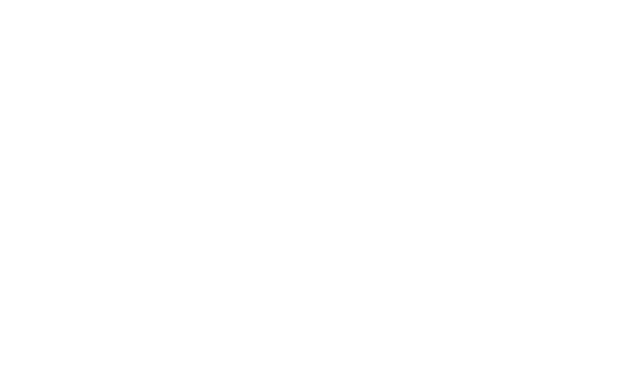
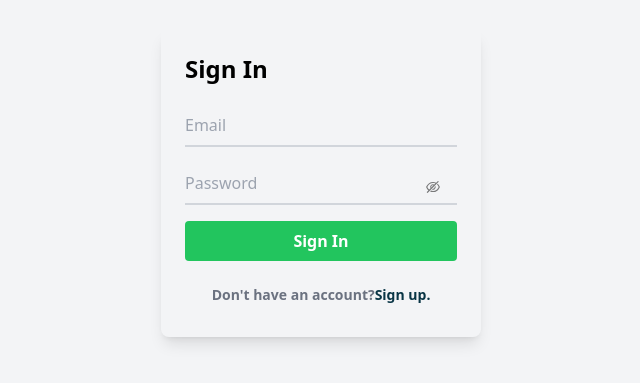
Before and after one commit to WoodWalkerr/st-highground-app, a React (Create React App) app in the folder frontend/: page /admin-login in a window 1280 px wide. Before the commit this address had no page. Shown: the part 217-600 px from the top of the page, without its empty margins (319-959 px from the left). Built offline with nearby package versions, Linux system fonts and the light colour scheme; the HTML template or start-up script is replaced by a standard one.

Commit message:
feature: added admin role for admin login

```diff
--- a/frontend/src/App.js
+++ b/frontend/src/App.js
@@ -6,6 +6,7 @@ import ScheduleBookForm from './components/ScheduleBookForm'
 import Navbar from './common/Navbar'
 import ListDashboard from "./components/ListDashboard"
 import VisitList from './components/VisitList'
+import AdminLogin from './authentication/AdminLogin'
 
 
 function App() {
@@ -15,6 +16,7 @@ function App() {
         <Route path="/" element={<Layout><Dashboard /></Layout>} />
         <Route path="/sign-up" element={<Layout><Signup /></Layout>} />
         <Route path="/sign-in" element={<Layout><Login /></Layout>} />
+        <Route path="/admin-login" element={<Layout><AdminLogin /></Layout>} />
         <Route path="/schedule-a-visit" element={<Layout><ScheduleBookForm /></Layout>} />
         <Route path="/list-dashboard" element={<ListDashboard />} />
         <Route path="/visit-request" element={<VisitList />} />
--- a/frontend/src/authentication/AdminLogin.js
+++ b/frontend/src/authentication/AdminLogin.js
@@ -1,106 +1,133 @@
-// import React, { useState } from 'react'
-// import { useNavigate } from 'react-router-dom'
-// import { loginUser } from '../../services/UserService'
+import React, { useState } from 'react'
+import { useNavigate } from 'react-router-dom'
+import { userLogin } from '../services/UserLoginServices'
+import { AiOutlineEye, AiOutlineEyeInvisible } from '../icons/icons'
 
-// function Login( { setIsAdmin, setIsAuthorized, setIsNavigationOut } ) {
+function AdminLogin({ setIsAdmin, setIsAuthorized}) {
+    const [adminData, setAdminData] = useState({ email: '', password: '' })
+    const [showPassword, setShowPassword] = useState(false)
 
-// const [adminData, setAdminData] = useState( {email: "", password: ""} )
-// const navigate = useNavigate()
-// setIsNavigationOut(true)
+    const navigate = useNavigate()
 
-// const handleChange = e => {
-//     const { name, value } = e.target
-//     setAdminData( prev => {
-//         return { ...prev, [name]: value}
-//     })
-//     console.log(name, value)
-// }
+    const handleChange = (e) => {
+        const { name, value } = e.target
+        setAdminData((prev) => {
+            return { ...prev, [name]: value }
+        })
+        console.log(name, value)
+    }
 
-// const handleSubmit = e => {
-//     e.preventDefault()
-//     try {
-//         loginUser(adminData).then((res)=>{
-//             if (JSON.stringify(res) !== '{}' && res !== undefined) {
-//                 console.log(res)
+    const handleSubmit = (e) => {
+        e.preventDefault()
+        try {
+            userLogin(adminData).then((res) => {
+                console.log("eto si admin", res)
 
-//                 if (res[1].role_id !== 2) {
-//                     alert("Not an admin account")
-//                     console.log(res[1].role_id)
-//                     navigate('/admin')
-//                 } else {
-//                     // Assigning Default Values Upon Login
-//                     sessionStorage.setItem("jwt", res[0].jwt)
-//                     sessionStorage.setItem("userRole", res[0].userRole)
-//                     localStorage.setItem("data", JSON.stringify(res[1]))
+                if (JSON.stringify(res) !== '{}' && res !== undefined) {
+                    console.log(res)
 
-//                     const data = localStorage.getItem("data")
-//                     if (data) {
-//                         console.log("Fetch Data: ", JSON.parse(data))
-//                     }
-//                     alert('Login Successfully! Noice Hahahah')
-//                     sessionStorage.getItem("userRole") === '2' ? setIsAdmin(true) : setIsAdmin(false)
-//                     setIsAuthorized(true)
-//                     navigate('/', { state: res })
-//                     // window.location.reload(false)
-//                 }
+                    if (res[1].role_id !== 2) {
+                        alert('Not an admin account')
+                        console.log(res[1].role_id)
+                        navigate('/admin-login')
+                    } else {
+                        // Assigning Default Values Upon Login
+                        sessionStorage.setItem('jwt', res[0].jwt)
+                        sessionStorage.setItem('userRole', res[0].userRole)
+                        localStorage.setItem('data', JSON.stringify(res[1]))
 
-//             }
-//             else {
-//                 console.log("User/Password does not exist!")
-//                 alert('User/Password doesn\'t exist!')
-//             }
-//         })
+                        const data = localStorage.getItem('data')
+                        if (data) {
+                            console.log('Fetch Data: ', JSON.parse(data))
+                        }
+                        alert('Login Successfully! Noice Hahahah')
+                        navigate('/list-dashboard', { state: res })
+                        sessionStorage.getItem('userRole') === '2'
+                            ? setIsAdmin(true)
+                            : setIsAdmin(false)
+                        setIsAuthorized(true)
+                        // window.location.reload(false)
+                    }
+                } else {
+                    console.log('User/Password does not exist!')
+                    alert("User/Password doesn't exist!")
+                }
+            })
+        } catch (error) {
+            console.log('Error: ', error)
+        }
+    }
 
-//     } catch (error) {
-//         console.log("Error: ", error)
-//     }
-// }
+    const handleShowPassword = (e) => {
+        e.preventDefault()
+        setShowPassword(!showPassword)
+    }
+    return (
+        <div className="min-h-screen bg-gray-100 flex flex-col justify-center py-5 sm:px-6 lg:px-8">
+            <div className="bg-gray-100 py-20">
+                <div className="mx-auto max-w-xs shadow-lg rounded-lg">
+                    <div className="p-6 rounded-lg">
+                        <h2 className="text-2xl text-start font-bold mb-5">
+                            Sign In
+                        </h2>
+                        <form onSubmit={handleSubmit}>
+                            <div className="mb-4 ">
+                                <input
+                                    className="bg-transparent border-b-2 border-gray-300 py-2 w-full focus:outline-none focus:border-blue-400"
+                                    type="email"
+                                    name="email"
+                                    placeholder="Email"
+                                    onChange={handleChange}
+                                />
+                            </div>
+                            <div className="mb-4 relative">
+                                <input
+                                    className="bg-transparent border-b-2 border-gray-300 py-2 w-full focus:outline-none focus:border-blue-400"
+                                    type={showPassword ? 'text' : 'password'}
+                                    name="password"
+                                    placeholder="Password"
+                                    onChange={handleChange}
+                                />
+                                <button
+                                    className="absolute top-0 right-0 mt-4 mr-4 focus:outline-none"
+                                    onClick={handleShowPassword}
+                                >
+                                    {showPassword ? (
+                                        <AiOutlineEye
+                                            style={{ opacity: 0.5 }}
+                                        />
+                                    ) : (
+                                        <AiOutlineEyeInvisible
+                                            style={{ opacity: 0.5 }}
+                                        />
+                                    )}
+                                </button>
+                            </div>
 
-//   return (
-//         <>
-//          <div
-//         className="fixed top-0 flex justify-end items-center background w-screen -z-10"
-//         style={{
-//         filter: 'brightness(40%)',
-//         backgroundImage: `url(${require('../../assets/img/watery2.webp')})`,
-//         backgroundRepeat: 'no-repeat',
-//         backgroundSize: 'cover',
-//         height: '100vh',
-//       }}
-//         ></div>
-//         <section className="w-[98vw] flex justify-end z-10">
-//             <div className="w-[98vw] flex flex-cols items-center justify-end px-6 py-8 mx-auto md:h-screen lg:py-0 mr-20">
-//                 <div className="w-[380px] z-10 bg-white h-[380px] mb-27 rounded-lg shadow dark:border md:mt-0 sm:max-w-md xl:p-0 dark:bg-gray-800 dark:border-gray-700">
-//                     <div className="p-6 space-y-4 md:space-y-6 sm:p-8">
-//                         <h1 className="text-xl font-bold leading-tight tracking-tight text-gray-900 md:text-2xl dark:text-white">
-//                             Login
-//                         </h1>
-//                         <form className="space-y-4 md:space-y-6" onSubmit={handleSubmit}>
-//                             <div className="flex">
-//                                 <div className="flex justify-center items-center bg-gray-50 border border-gray-300 text-gray-900 sm:text-sm rounded-l-lg w-12">
-//                                     <svg xmlns="http://www.w3.org/2000/svg" viewBox="0 0 24 24" strokeWidth={1.5} stroke="currentColor" className="w-5 h-5 inline text-slate-700 fill-current">
-//                                         <path strokeLinecap="round" strokeLinejoin="round" d="M15.75 6a3.75 3.75 0 11-7.5 0 3.75 3.75 0 017.5 0zM4.501 20.118a7.5 7.5 0 0114.998 0A17.933 17.933 0 0112 21.75c-2.676 0-5.216-.584-7.499-1.632z" />
-//                                     </svg>
-//                                 </div>
-//                                 <input type="text" name="username" id="username" placeholder="username" onChange={handleChange} className="bg-gray-50 border border-gray-300 text-gray-900 sm:text-sm rounded-r-lg block w-full p-2.5 dark:bg-gray-700 dark:border-gray-600 dark:placeholder-gray-400 dark:text-white" required />
-//                             </div>
+                            <div className="mb-6">
+                                <button
+                                    className="w-full text-white font-bold py-2 px-4 rounded bg-green-500 hover:bg-green-600 transition duration-200 focus:outline-none focus:shadow-outline"
+                                    type="submit"
+                                    onClick={handleSubmit}
+                                >
+                                    Sign In
+                                </button>
+                            </div>
+                            <div className="block text-center text-gray-500 text-sm font-bold mb-2">
+                                Don't have an account?
+                                <button
+                                    className="text-[#093545]"
+                                    onClick={() => navigate('/sign-up')}
+                                >
+                                    Sign up.
+                                </button>
+                            </div>
+                        </form>
+                    </div>
+                </div>
+            </div>
+        </div>
+    )
+}
 
-//                             <div className="flex">
-//                                 <div className="flex justify-center items-center bg-gray-50 border border-gray-300 text-gray-900 sm:text-sm rounded-l-lg w-12">
-//                                     <svg xmlns="http://www.w3.org/2000/svg" viewBox="0 0 24 24" className="inline text-slate-700 fill-current w-5 h-5">
-//                                         <path fillRule="evenodd" d="M12 1.5a5.25 5.25 0 00-5.25 5.25v3a3 3 0 00-3 3v6.75a3 3 0 003 3h10.5a3 3 0 003-3v-6.75a3 3 0 00-3-3v-3c0-2.9-2.35-5.25-5.25-5.25zm3.75 8.25v-3a3.75 3.75 0 10-7.5 0v3h7.5z" clipRule="evenodd" />
-//                                     </svg>
-//                                 </div>
-//                                     <input type="password" name="password" id="password" placeholder="••••••••" onChange={handleChange} className="bg-gray-50 border border-gray-300 text-gray-900 sm:text-sm rounded-r-lg block w-full p-2.5 dark:bg-gray-700 dark:border-gray-600 dark:placeholder-gray-400 dark:text-white" required />
-//                                 </div>
-//                             <button type="submit" className="w-full text-white bg-primary-600 hover:bg-primary-700 focus:ring-4 focus:outline-none focus:ring-primary-300 font-medium rounded-lg text-sm px-5 py-2.5 text-center dark:bg-orange-600 dark:hover:bg-orange-700 dark:focus:ring-orange-800">Login</button>
-//                         </form>
-//                     </div>
-//                 </div>
-//             </div>
-//         </section>
-//         </>
-//   )
-// }
-
-// export default Login
+export default AdminLogin
--- a/frontend/src/authentication/Login.js
+++ b/frontend/src/authentication/Login.js
@@ -1,34 +1,54 @@
 import React, { useState } from 'react'
+import { useNavigate } from 'react-router-dom'
 import { userLogin } from '../services/UserLoginServices'
-import { useNavigate } from 'react-router-dom'
 import { AiOutlineEye, AiOutlineEyeInvisible } from '../icons/icons'
 
-function UserLogin() {
+function AdminLogin({ setIsAdmin, setIsAuthorized}) {
+    const [user, setUser] = useState({ email: '', password: '' })
+    const [showPassword, setShowPassword] = useState(false)
+
     const navigate = useNavigate()
-    const initialUserData = { email: '', password: '' }
-    const [userData, setUserData] = useState(initialUserData)
-    const [showPassword, setShowPassword] = useState(false)
 
     const handleChange = (e) => {
         const { name, value } = e.target
-        setUserData((prev) => {
+        setUser((prev) => {
             return { ...prev, [name]: value }
         })
+        console.log(name, value)
     }
 
     const handleSubmit = (e) => {
         e.preventDefault()
         try {
-            userLogin(userData).then((res) => {
-                if (JSON.stringify(res) !== '{}') {
-                    sessionStorage.setItem('jwt', res[1].jwt)
-                    localStorage.setItem('data', JSON.stringify(res[0]))
+            userLogin(user).then((res) => {
+                if (JSON.stringify(res) !== '{}' && res !== undefined) {
+                    console.log(res)
 
-                    const secret = localStorage.getItem('data')
-                    console.log('secreto para bibo', JSON.parse(secret))
-                    navigate('/', { state: res })
+                    if (res[1].role_id !== 1) {
+                        alert('Not an user account')
+                        console.log(res[1].role_id)
+                        navigate('/sign-up')
+                    } else {
+                        // Assigning Default Values Upon Login
+                        sessionStorage.setItem('jwt', res[0].jwt)
+                        sessionStorage.setItem('userRole', res[0].userRole)
+                        localStorage.setItem('data', JSON.stringify(res[1]))
+
+                        const data = localStorage.getItem('data')
+                        if (data) {
+                            console.log('Fetch Data: ', JSON.parse(data))
+                        }
+                        alert('Login Successfully! Noice Hahahah')
+                        navigate('/', { state: res })
+                        sessionStorage.getItem('userRole') === '1'
+                            ? setIsAdmin(true)
+                            : setIsAdmin(false)
+                        setIsAuthorized(true)
+                        // window.location.reload(false)
+                    }
                 } else {
-                    console.log('User does not exist!')
+                    console.log('User/Password does not exist!')
+                    alert("User/Password doesn't exist!")
                 }
             })
         } catch (error) {
@@ -40,7 +60,6 @@ function UserLogin() {
         e.preventDefault()
         setShowPassword(!showPassword)
     }
-
     return (
         <div className="min-h-screen bg-gray-100 flex flex-col justify-center py-5 sm:px-6 lg:px-8">
             <div className="bg-gray-100 py-20">
@@ -108,4 +127,5 @@ function UserLogin() {
         </div>
     )
 }
-export default UserLogin
+
+export default AdminLogin
--- a/frontend/src/authentication/Signup.js
+++ b/frontend/src/authentication/Signup.js
@@ -17,13 +17,14 @@ const InputDashboard = () => {
         email: '',
         password: '',
         phone_number: '',
+        role_id : 1
     })
 
-    const { name, email, password, phone_number } = user
+    const { name, email, password, phone_number, role_id } = user
 
     const onSubmitForm = async (e) => {
         e.preventDefault()
-        if (!name || !email || !password || !phone_number) {
+        if (!name || !email || !password || !phone_number || !role_id) {
             alert('Please fill in all fields')
             return
         }
--- a/frontend/src/components/VisitList.js
+++ b/frontend/src/components/VisitList.js
@@ -4,56 +4,70 @@ import { getAllVisits } from '../services/VisitServices'
 import { AiOutlineUser } from '../icons/icons'
 import ReactPaginate from 'react-paginate'
 import Sidebar from '../common/Sidebar'
-import { getUsers } from '../services/UserServices'
+import { getUsers, searchUsersByName } from '../services/UserServices'
 import ExpectedVisitor from './ExpectedVisitor'
-import SearchList from '../searchbox/SearchBox'
+// import SearchList from '../searchbox/SearchBox'
 import PendingVisit from './PendingVisit'
 import DeclinedVisits from './DeclinedVisits'
 
 const VisitList = () => {
-    const [visits, setVisits] = useState([]);
-    const [currentPage, setCurrentPage] = useState(0);
-    const [users, setUsers] = useState([]);
-    const [isLoading, setIsLoading] = useState(true); // add a loading state
+    const [visits, setVisits] = useState([])
+    const [currentPage, setCurrentPage] = useState(0)
+    const [users, setUsers] = useState([])
+    const [isLoading, setIsLoading] = useState(true) // add a loading state
+    const [searchResults, setSearchResults] = useState([])
 
-    const expectedVisitsCount = visits.filter((visit) => visit.status === "accepted")
-      .length;
-    const pendingCounts = visits.filter((visit) => visit.status === "pending").length;
+    const expectedVisitsCount = visits.filter(
+        (visit) => visit.status === 'accepted'
+    ).length
+    const pendingCounts = visits.filter(
+        (visit) => visit.status === 'pending'
+    ).length
 
-    const itemsPerPage = 5;
-    const pageCount = Math.ceil(visits.length / itemsPerPage);
+    const itemsPerPage = 5
+    const pageCount = Math.ceil(visits.length / itemsPerPage)
 
     const handlePageClick = ({ selected }) => {
-      setCurrentPage(selected);
-    };
+        setCurrentPage(selected)
+    }
 
-    const startIndex = currentPage * itemsPerPage + 1;
-    const endIndex = startIndex + itemsPerPage;
+    const handleChange = (e) => {
+        const { name, value } = e.target
+        setSearchResults((prev) => {
+            searchUsersByName(value).then((res) => {
+                setVisits(res)
+                console.log(res)
+                return { ...prev, [name]: value }
+            })
+        })
+    }
+
+    const startIndex = currentPage * itemsPerPage + 1
+    const endIndex = startIndex + itemsPerPage
 
     const currentData = (visits || []).slice(
-      startIndex,
-      Math.min(endIndex, visits.length)
-    );
+        startIndex,
+        Math.min(endIndex, visits.length)
+    )
 
     useEffect(() => {
-      const fetchData = async () => {
-        try {
-          const data = await getAllVisits();
-          setVisits(data);
+        const fetchData = async () => {
+            try {
+                const data = await getAllVisits()
+                setVisits(data)
 
-          // fetch the list of users and store it in the users state variable
-          const usersData = await getUsers();
-          setUsers(usersData);
-          setIsLoading(false); // set loading to false once data is fetched
-        } catch (error) {
-          console.error(error.message);
+                const usersData = await getUsers()
+                setUsers(usersData)
+                setIsLoading(false)
+            } catch (error) {
+                console.error(error.message)
+            }
         }
-      };
-      fetchData();
-    }, []);
+        fetchData()
+    }, [])
 
     if (isLoading) {
-      return <div>Loading...</div>; // show loading message while data is being fetched
+        return <div>Loading...</div>
     }
 
     return (
@@ -79,7 +93,14 @@ const VisitList = () => {
                                     <td colSpan={7}>
                                         <div className="text-start flex flex-wrap justify-between pl-10 pb-4 pt-7 text-md font-semibold text-gray-600">
                                             Visits Request
-                                            <SearchList />
+                                            <input
+                                                type="text"
+                                                searchResults={searchResults}
+                                                onChange={handleChange}
+                                                className="block p-2 pl-10 text-xs text-gray-900 border border-gray-300 rounded-lg w-50 h-7 bg-gray-50 focus:ring-blue-500 focus:border-blue-500 dark:bg-gray-700 dark:border-gray-600 dark:placeholder-gray-400 dark:text-white dark:focus:ring-blue-500 dark:focus:border-blue-500"
+                                                placeholder="Search for users"
+                                            />
+                                            {/* <SearchList searchResults={searchResults}  />        */}
                                         </div>
                                     </td>
                                 </tr>
@@ -113,6 +134,7 @@ const VisitList = () => {
                                     const user = users.find(
                                         (u) => u.id === visit.user_id
                                     )
+
                                     return (
                                         visit && (
                                             <tr
--- a/frontend/src/components/listDashboard.js
+++ b/frontend/src/components/listDashboard.js
@@ -6,7 +6,7 @@ import EditDashboard from './EditDashboard';
 import ReactPaginate from 'react-paginate';
 import { getUsers, deleteUser, searchUsersByName } from '../services/UserServices';
 import Sidebar from '../common/Sidebar';
-import SearchList from '../searchbox/SearchBox';
+// import SearchList from '../searchbox/SearchBox';
 
 const ListDashboard = () => {
   const [users, setUsers] = useState([]);
@@ -70,7 +70,7 @@ const ListDashboard = () => {
                   <td colSpan={6}>
                     <div className="text-start flex flex-wrap justify-between pl-10 pb-4 pt-7 text-md font-semibold text-gray-600">
                       List Dashboard
-                      <SearchList onSearch={handleSearch} />
+                      {/* <SearchList onSearch={handleSearch} />                                       */}
                                         </div>
                                     </td>
                                 </tr>
--- a/frontend/src/searchbox/SearchBox.js
+++ b/frontend/src/searchbox/SearchBox.js
@@ -1,9 +1,9 @@
 import React, { useState } from 'react';
 import { searchUsersByName } from '../services/UserServices';
 
-function SearchList({ onSearch }) {
+function SearchList({ onSearch, setSearchResults, searchResults }) {
   const [searchTerm, setSearchTerm] = useState('');
-  const [searchResults, setSearchResults] = useState([]);
+  // const [searchResults, setSearchResults] = useState([]);
 
   const handleSearch = async () => {
     try {
```
